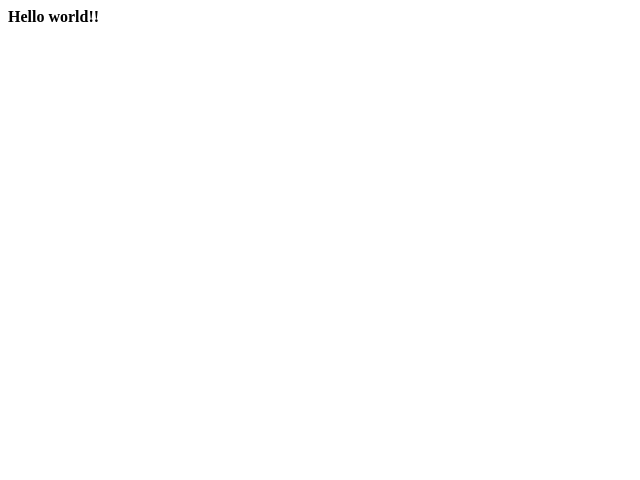
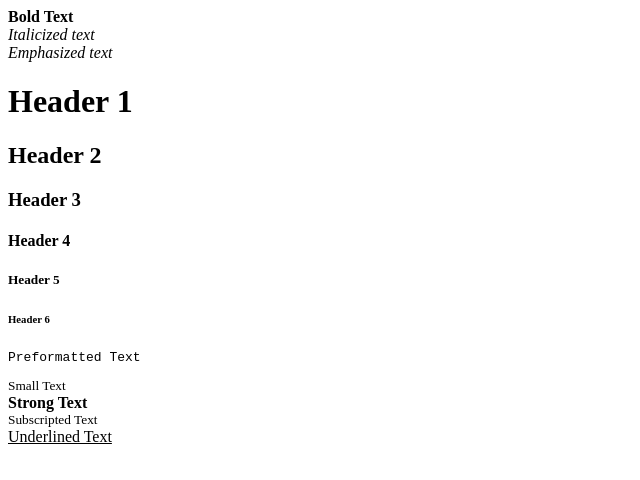
Before and after one commit to nkmathew/nkmathew.github.io, a plain HTML site: page index.html in a window 1280 px wide. Shown: the whole page, without its empty margins (0-640 px from the left). Drawn offline with Linux system fonts and the light colour scheme.

Commit message:
Add some basic styling tags

```diff
--- a/index.html
+++ b/index.html
@@ -1 +1,15 @@
-<b>Hello world!!</b>
+<title>Testing OBML</title>
+<b>Bold Text</b><br>
+<i>Italicized text</i><br>
+<em>Emphasized text</em><br>
+<h1>Header 1</h1>
+<h2>Header 2</h2>
+<h3>Header 3</h3>
+<h4>Header 4</h4>
+<h5>Header 5</h5>
+<h6>Header 6</h6>
+<pre>Preformatted Text</pre>
+<small>Small Text</small><br>
+<strong>Strong Text</strong><br>
+<sub>Subscripted Text</sub><br>
+<u>Underlined Text</u><br>
```
